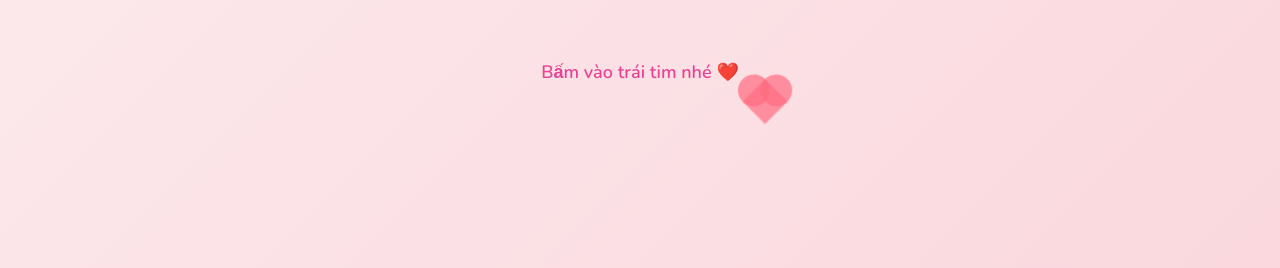
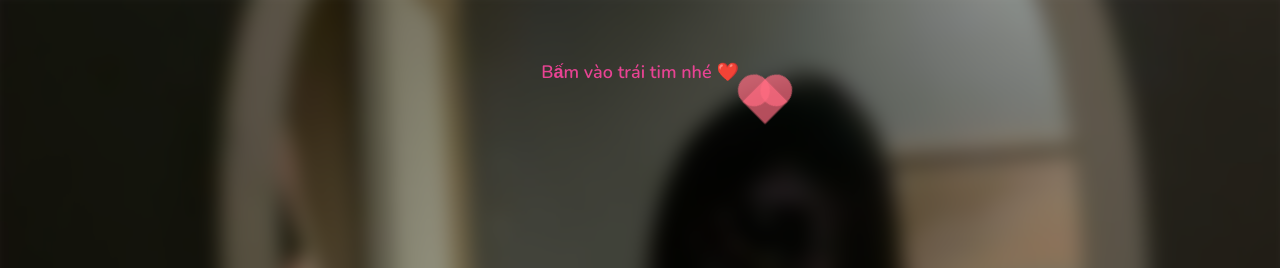
Before and after one commit to trannguyennee/gui-gia-linh, a plain HTML site: page index.html in a window 1280 px wide. Shown: the top 268 px of the page. Drawn offline with nearby package versions, Linux system fonts and the light colour scheme.

Commit message:
Chỉnh sửa lại nội dung

```diff
--- a/index.html
+++ b/index.html
@@ -8,6 +8,9 @@
     <link href="https://fonts.googleapis.com/css2?family=Dancing+Script:wght@700&family=Nunito:wght@400;600&display=swap" rel="stylesheet">
 </head>
 <body>
+    <!-- Hình nền mờ -->
+    <div class="bg-image"></div>
+
     <div class="sky" id="sky"></div>
 
     <div class="instruction" id="instruction">Bấm vào trái tim nhé ❤️</div>
@@ -36,6 +39,9 @@
         </div>
     </div>
 
+    <!-- Nhạc nền -->
+    <audio id="bg-music" src="music.mp3"></audio>
+
     <script src="script.js"></script>
 </body>
 </html>
--- a/script.js
+++ b/script.js
@@ -3,12 +3,20 @@ document.addEventListener('DOMContentLoaded', () => {
     const envelopeWrapper = document.getElementById('envelope-wrapper');
     const instruction = document.getElementById('instruction');
     const sky = document.getElementById('sky');
+    const bgMusic = document.getElementById('bg-music');
 
     // Mở thư khi bấm vào trái tim
     heartSeal.addEventListener('click', () => {
         envelopeWrapper.classList.add('open');
         if (instruction) {
             instruction.style.opacity = '0';
+        }
+
+        // Phát nhạc
+        if (bgMusic) {
+            bgMusic.play().catch(error => {
+                console.log("Trình duyệt có thể chặn autoplay, người dùng cần tương tác thêm:", error);
+            });
         }
     });
 
--- a/style.css
+++ b/style.css
@@ -12,6 +12,33 @@ body {
     align-items: center;
     font-family: 'Nunito', sans-serif;
     overflow: hidden;
+    position: relative;
+}
+
+/* Hiệu ứng hình nền mờ */
+.bg-image {
+    position: absolute;
+    top: -20px;
+    left: -20px;
+    right: -20px;
+    bottom: -20px;
+    width: calc(100% + 40px);
+    height: calc(100% + 40px);
+    background-image: url('background.jpg');
+    background-size: cover;
+    background-position: center;
+    filter: blur(10px);
+    z-index: -1;
+}
+
+.bg-image::after {
+    content: '';
+    position: absolute;
+    top: 0;
+    left: 0;
+    width: 100%;
+    height: 100%;
+    background-color: rgba(0, 0, 0, 0.4); /* Làm tối nền một chút để lá thư nổi bật hơn */
 }
 
 .sky {
```
Also changed, not shown: background.jpg (added), 1 other file.
